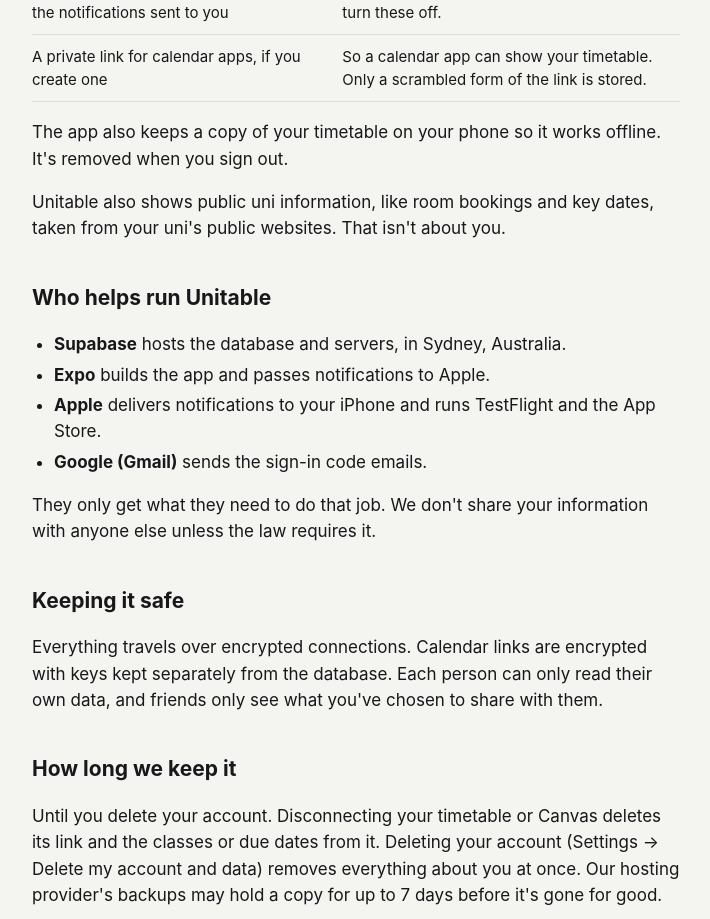
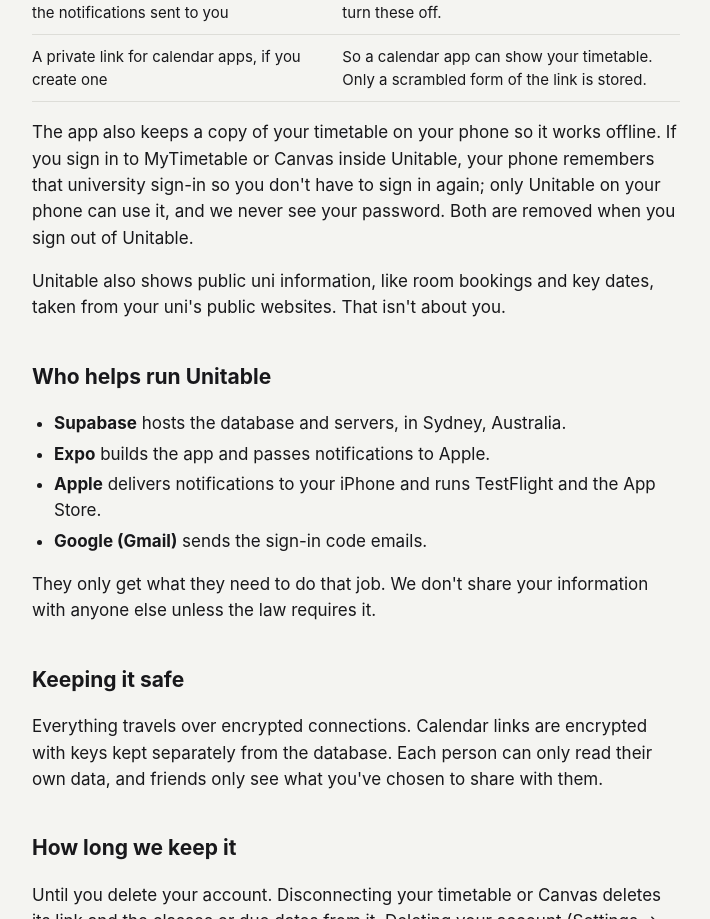
Before and after one commit to j-w-i/unitable-site, a plain HTML site: page privacy/index.html in a window 1280 px wide. Shown: the part 1203-2122 px from the top of the page, without its empty margins (284-994 px from the left). Drawn offline with Linux system fonts and the light colour scheme.

Commit message:
In-app sign-in remembers the university session (cleared on sign-out); privacy policy says so

```diff
--- a/privacy/index.html
+++ b/privacy/index.html
@@ -52,7 +52,7 @@
   <tr><td>A notification token for your device, and the notifications sent to you</td><td>To send alerts like class changes. You can turn these off.</td></tr>
   <tr><td>A private link for calendar apps, if you create one</td><td>So a calendar app can show your timetable. Only a scrambled form of the link is stored.</td></tr>
 </table>
-<p>The app also keeps a copy of your timetable on your phone so it works offline. It's removed when you sign out.</p>
+<p>The app also keeps a copy of your timetable on your phone so it works offline. If you sign in to MyTimetable or Canvas inside Unitable, your phone remembers that university sign-in so you don't have to sign in again; only Unitable on your phone can use it, and we never see your password. Both are removed when you sign out of Unitable.</p>
 <p>Unitable also shows public uni information, like room bookings and key dates, taken from your uni's public websites. That isn't about you.</p>
 
 <h2>Who helps run Unitable</h2>
```
